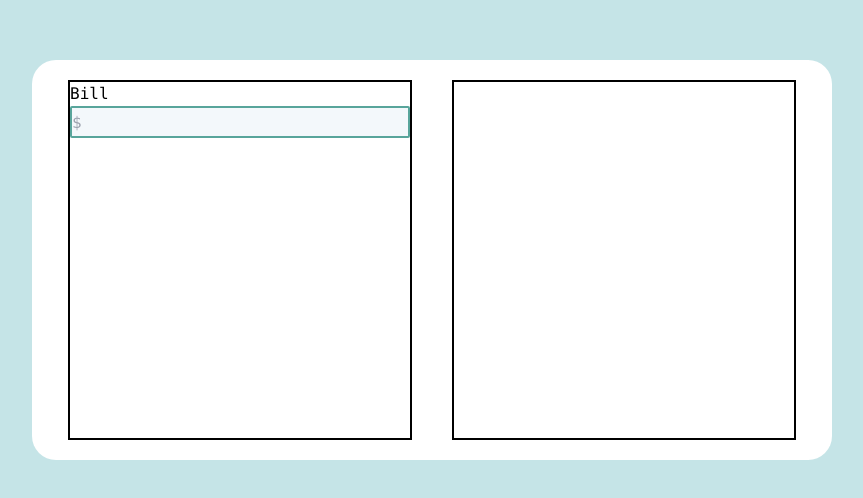
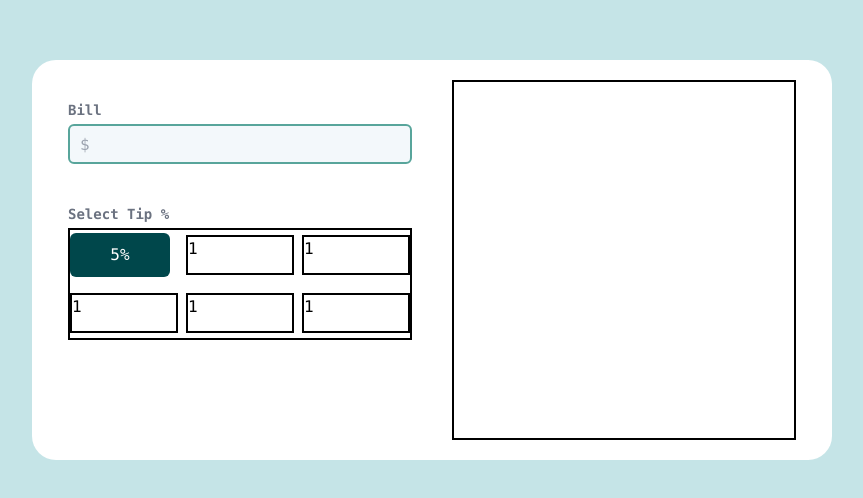
Before and after one commit to IsaacATetteh/tip-calculator, a Next.js app: page / in a window 1280 px wide. Shown: the part 140-638 px from the top of the page, without its empty margins (208-1071 px from the left). Built offline with nearby package versions, Linux system fonts and the light colour scheme.

Commit message:
Button outlines

```diff
--- a/src/app/page.jsx
+++ b/src/app/page.jsx
@@ -4,14 +4,32 @@ export default function Home() {
   return (
     <div className="w-full h-full flex justify-center items-center bg-[#C5E4E7] font-mono">
       <div className="w-[800px] h-[400px] bg-[#ffffff] rounded-3xl flex justify-center items-center gap-10">
-        <div className="border-black border-2 w-[43%] h-[90%]">
-          <label htmlFor="">Bill</label>
+        <div className="w-[43%] h-[90%]">
+          <label htmlFor="">
+            <p className="font-semibold text-gray-500 text-sm mt-5 mb-1">
+              Bill
+            </p>
+          </label>
           <input
             type="text"
             name=""
-            className="w-full h-8 border-2 border-[#58A59B] bg-[#F3F8FB] rounded-sm"
+            className="w-full h-10 border-2 border-[#58A59B] bg-[#F3F8FB] rounded-md"
             placeholder="$"
+            style={{ padding: "10px" }}
           />
+          <p className="font-semibold text-gray-500 text-sm mt-10 mb-1">
+            Select Tip %
+          </p>
+          <div className="border-black border-2 w-100 h-28 grid grid-cols-3 grid-rows-2 gap-2 items-center justify-center">
+            <div className="w-[100px] h-11 bg-[#00474B] text-white  rounded-md flex items-center justify-center">
+              <p className="">5%</p>
+            </div>
+            <div className="w-30 h-10 border-black border-2">1</div>
+            <div className="w-30 h-10 border-black border-2">1</div>
+            <div className="w-30 h-10 border-black border-2">1</div>
+            <div className="w-30 h-10 border-black border-2">1</div>
+            <div className="w-30 h-10 border-black border-2">1</div>
+          </div>
         </div>
         <div className="border-black border-2 w-[43%] h-[90%]"></div>
       </div>
```
